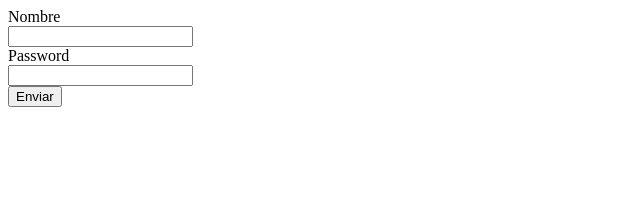
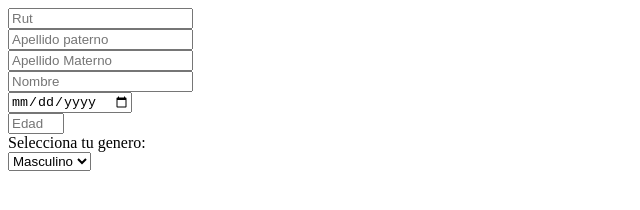
Before and after one commit to xKakashixpy/GIT, a plain HTML site: page Experiencia2.2/Ejercicios en clases/index.html in a window 1280 px wide. Shown: the whole page, without its empty margins (0-640 px from the left). Drawn offline with Linux system fonts and the light colour scheme.

Commit message:
Primera parte

```diff
--- a/Experiencia2.2/Ejercicios en clases/index.html
+++ b/Experiencia2.2/Ejercicios en clases/index.html
@@ -1,5 +1,5 @@
 <!DOCTYPE html>
-<html lang="en">
+<html lang="es">
 <head>
     <title> Formulario Validacion </title>
     <meta charset="UTF-8">
@@ -9,27 +9,45 @@
     label{
         display: block;
         float: left
-        width: 70px
+        width: 100px
     }
+
 </style>
-
-
 
 </head>
     <body>
-        <form action="">
-            <div>
-                <label for="nombre">Nombre</label>
-                <input type="text" id='nombre'>
+        <form action="" id = 'formulario'>
+            <div><!--RUT-->
+                <label for="rut"></label>
+                <input type="text" placeholder="Rut" maxlength="10" id='rut'>
             </div>
-            <div>
-            <label for="pasword">Password</label>
-            <input type="password" id='password'>
+            <div><!--APELLIDO PATERNO-->
+                <label for="apellidopa"></label>
+                <input type="text" placeholder="Apellido paterno" maxlength="20" id='apellidopa'>
             </div>
-            <input type="submit" onclick='return enviarformulario()' value='Enviar'>
-        </form>
-
-        <div id = 'error'></div>
+            <div><!-- APELLIDO MATERNO-->
+                <label for="apellidoma"></label>
+                <input type="text" placeholder="Apellido Materno" maxlength="20" id='apellidoma'>
+            </div>
+            <div><!-- NOMBRE-->
+                <label for="nombre"></label>
+                <input type="text" placeholder="Nombre" maxlength="20" id='nombre'>
+            </div>
+            <div><!-- FECHA NAC-->
+                <label for="fechaNac"></label>
+                <input type="date" placeholder="Fecha nacimiento" id='fechaNac'>
+            </div>
+            <div><!--EDAD-->
+                <label for="edad"></label>
+                <input type="number" placeholder="Edad" min="18" max="35" id='edad'>
+            </div>
+            <div><!-- SELECICON GENERO-->
+                <label for="favoriteOnly">Selecciona tu genero:</option></label>
+                <select name="genero" id="genero">
+                <option>Masculino</option>
+                <option>Femenino</option>
+                </select>
+            </div>
 
 
 
```
